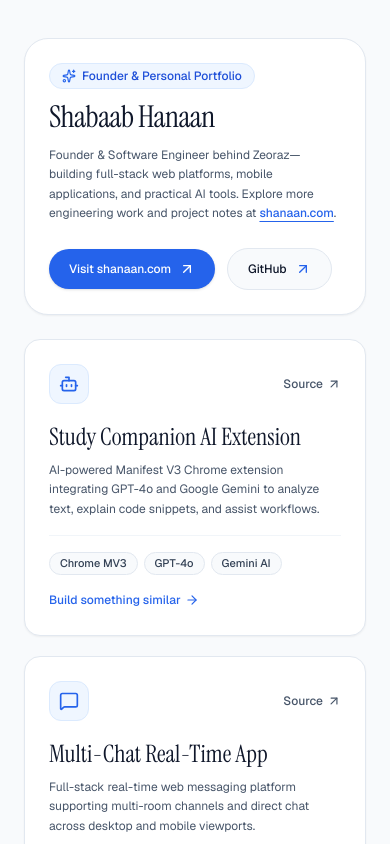
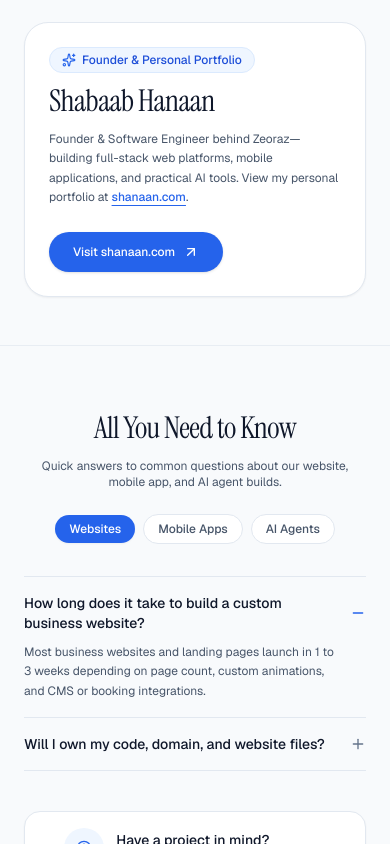
Before and after one commit to shabaabhanaan/zeoraz-site, a Next.js app: page / in a window 390 px wide. Shown: the part 5380-6224 px from the top of the page. Built offline with nearby package versions, Linux system fonts and the light colour scheme.

Commit message:
chore: simplify Founder Portfolio section to link shanaan.com only

```diff
--- a/src/components/organisms/LandingPageContent.tsx
+++ b/src/components/organisms/LandingPageContent.tsx
@@ -152,42 +152,6 @@ const faqItems: FaqItem[] = [
     category: "AI Agents",
     q: "How do you embed an AI agent into an existing website?",
     a: "We deploy your agent as a secure Next.js API route (or webhook/SDK service) paired with an embedded chat/action widget, connected to your docs, database, and messaging channels with full human handoff.",
-  },
-];
-
-interface PortfolioProject {
-  title: string;
-  desc: string;
-  tags: string[];
-  href: string;
-  scopeKey: string;
-  icon: React.ComponentType<{ className?: string }>;
-}
-
-const portfolioProjects: PortfolioProject[] = [
-  {
-    title: "Study Companion AI Extension",
-    desc: "AI-powered Manifest V3 Chrome extension integrating GPT-4o and Google Gemini to analyze text, explain code snippets, and assist workflows.",
-    tags: ["Chrome MV3", "GPT-4o", "Gemini AI"],
-    href: "https://github.com/shabaabhanaan/Study-Companion-Chrome-Extension",
-    scopeKey: "AI Agent Building",
-    icon: Bot,
-  },
-  {
-    title: "Multi-Chat Real-Time App",
-    desc: "Full-stack real-time web messaging platform supporting multi-room channels and direct chat across desktop and mobile viewports.",
-    tags: ["Full-Stack", "Real-Time", "Responsive UI"],
-    href: "https://github.com/shabaabhanaan/multi-chat-app",
-    scopeKey: "Website Building",
-    icon: MessageSquare,
-  },
-  {
-    title: "Learning Management System",
-    desc: "Structured full-stack LMS platform built with separate frontend and backend architectures for course delivery and student management.",
-    tags: ["Full-Stack", "LMS", "Web Platform"],
-    href: "https://github.com/shabaabhanaan/LearningManagementSystem",
-    scopeKey: "Website Building",
-    icon: Layers,
   },
 ];
 
@@ -942,7 +906,7 @@ export const LandingPageContent = () => {
         </section>
 
         {/* FOUNDER & PORTFOLIO SECTION (shanaan.com) */}
-        <section id="portfolio" className="scroll-mt-24 py-16 sm:py-24 px-6 lg:px-12 bg-[#F8FAFC] border-t border-slate-200/70">
+        <section id="portfolio" className="scroll-mt-24 py-12 sm:py-16 px-6 lg:px-12 bg-[#F8FAFC] border-t border-slate-200/70">
           <div className="max-w-5xl mx-auto">
             <div className="bg-white rounded-3xl border border-[#E2E8F0] p-6 sm:p-10 shadow-xs">
               <div className="flex flex-col md:flex-row md:items-center justify-between gap-6">
@@ -954,7 +918,7 @@ export const LandingPageContent = () => {
                     Shabaab Hanaan
                   </h2>
                   <p className="text-xs sm:text-sm text-[#475569] leading-relaxed">
-                    Founder &amp; Software Engineer behind Zeoraz—building full-stack web platforms, mobile applications, and practical AI tools. Explore more engineering work and project notes at{" "}
+                    Founder &amp; Software Engineer behind Zeoraz—building full-stack web platforms, mobile applications, and practical AI tools. View my personal portfolio at{" "}
                     <a
                       href="https://shanaan.com"
                       target="_blank"
@@ -967,83 +931,18 @@ export const LandingPageContent = () => {
                   </p>
                 </div>
 
-                <div className="flex flex-wrap items-center gap-3 shrink-0">
+                <div className="shrink-0">
                   <a
                     href="https://shanaan.com"
                     target="_blank"
                     rel="noopener noreferrer"
-                    className="px-5 py-3 rounded-full bg-[#2563EB] hover:bg-[#1D4ED8] text-white text-xs sm:text-sm font-medium inline-flex items-center gap-2 shadow-sm transition-colors"
+                    className="px-6 py-3 rounded-full bg-[#2563EB] hover:bg-[#1D4ED8] text-white text-xs sm:text-sm font-medium inline-flex items-center gap-2 shadow-sm transition-colors"
                   >
                     <span>Visit shanaan.com</span>
                     <ArrowUpRight className="w-4 h-4" />
                   </a>
-                  <a
-                    href="https://github.com/shabaabhanaan"
-                    target="_blank"
-                    rel="noopener noreferrer"
-                    className="px-5 py-3 rounded-full bg-[#F8FAFC] hover:bg-[#EFF6FF] border border-[#E2E8F0] text-[#0F172A] text-xs sm:text-sm font-medium inline-flex items-center gap-2 transition-colors"
-                  >
-                    <span>GitHub</span>
-                    <ArrowUpRight className="w-4 h-4 text-[#2563EB]" />
-                  </a>
                 </div>
               </div>
-            </div>
-
-            <div className="grid grid-cols-1 md:grid-cols-2 lg:grid-cols-3 gap-5 mt-6">
-              {portfolioProjects.map((project) => {
-                const ProjectIcon = project.icon;
-                return (
-                  <div
-                    key={project.title}
-                    className="bg-white rounded-2xl border border-[#E2E8F0] p-6 flex flex-col justify-between shadow-xs hover:border-[#2563EB]/40 hover:shadow-md transition-all"
-                  >
-                    <div>
-                      <div className="flex items-center justify-between mb-4">
-                        <div className="w-10 h-10 rounded-xl bg-[#EFF6FF] border border-[#DBEAFE] flex items-center justify-center text-[#2563EB]">
-                          <ProjectIcon className="w-5 h-5" />
-                        </div>
-                        <a
-                          href={project.href}
-                          target="_blank"
-                          rel="noopener noreferrer"
-                          className="text-xs font-medium text-[#475569] hover:text-[#2563EB] inline-flex items-center gap-1 transition-colors"
-                        >
-                          <span>Source</span>
-                          <ArrowUpRight className="w-3.5 h-3.5" />
-                        </a>
-                      </div>
-                      <h3 className="font-serif text-2xl text-[#0F172A] mb-2 leading-snug">
-                        {project.title}
-                      </h3>
-                      <p className="text-xs sm:text-sm text-[#475569] leading-relaxed mb-4">
-                        {project.desc}
-                      </p>
-                    </div>
-
-                    <div className="pt-4 border-t border-slate-100 space-y-3">
-                      <div className="flex flex-wrap gap-1.5">
-                        {project.tags.map((tag) => (
-                          <span
-                            key={tag}
-                            className="px-2.5 py-0.5 rounded-full bg-[#F8FAFC] border border-[#E2E8F0] text-[11px] font-medium text-[#334155]"
-                          >
-                            {tag}
-                          </span>
-                        ))}
-                      </div>
-                      <button
-                        type="button"
-                        onClick={() => handleSelectScopeAndScroll(project.scopeKey)}
-                        className="text-xs font-medium text-[#2563EB] hover:text-[#1D4ED8] inline-flex items-center gap-1 transition-colors cursor-pointer"
-                      >
-                        <span>Build something similar</span>
-                        <ArrowRight className="w-3.5 h-3.5" />
-                      </button>
-                    </div>
-                  </div>
-                );
-              })}
             </div>
           </div>
         </section>
```
